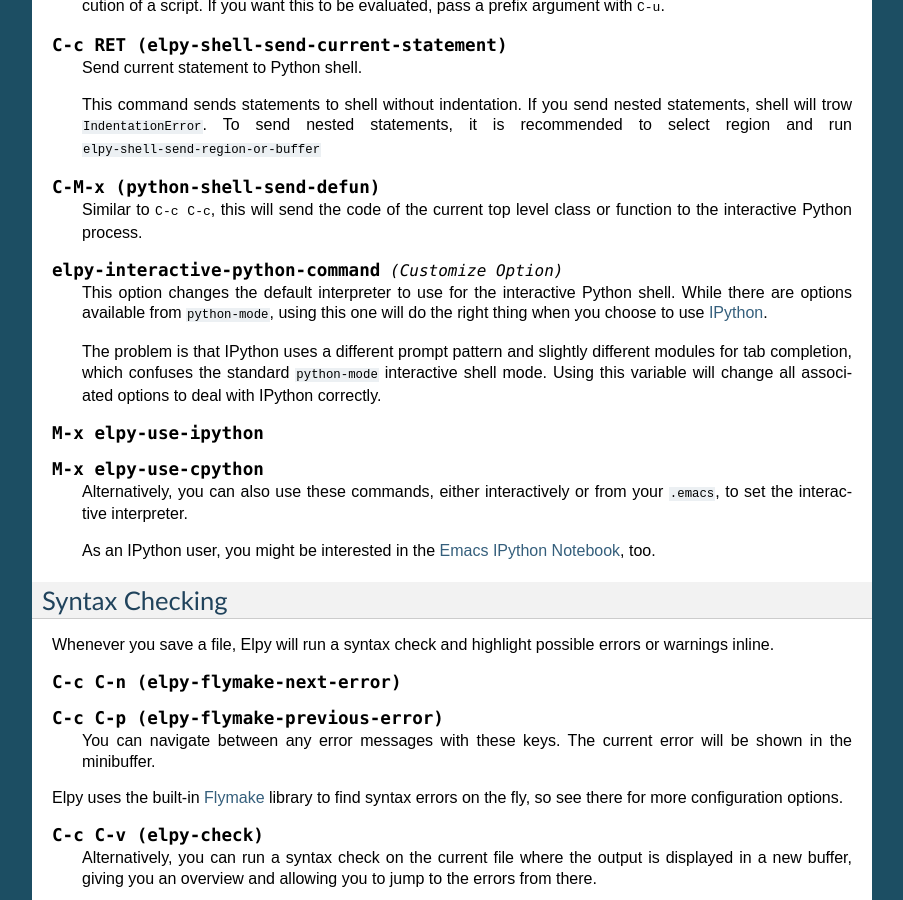
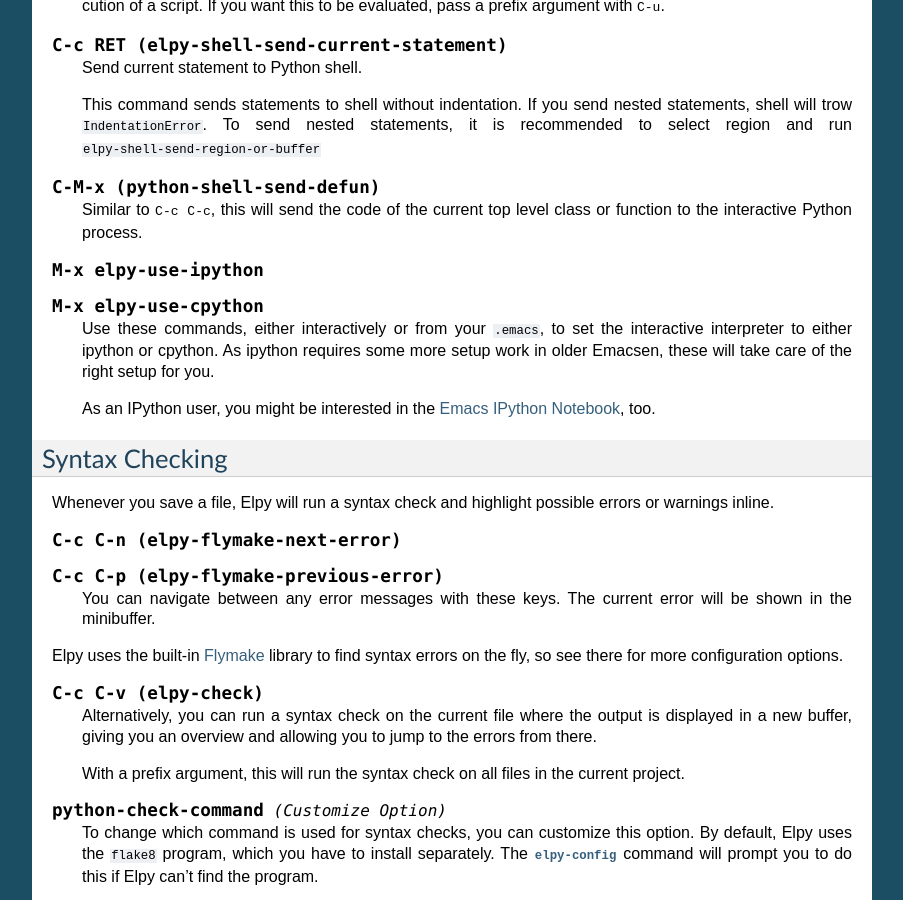
Before and after one commit to jorgenschaefer/elpy, a Sphinx documentation site: the page built from docs/ide.rst, in a window 1280 px wide and 900 px high, scrolled down 2124 px. Shown: the whole window, without its empty margins (198-1101 px from the left). Built offline with Sphinx 7.4.7, drawn with Linux system fonts in a browser that asks for light colours.

Commit message:
Update documentation for ipython

```diff
--- a/docs/ide.rst
+++ b/docs/ide.rst
@@ -183,25 +183,13 @@ easier to send code snippets over.
    Similar to :kbd:`C-c C-c`, this will send the code of the current
    top level class or function to the interactive Python process.
 
-.. option:: elpy-interactive-python-command
-
-   This option changes the default interpreter to use for the
-   interactive Python shell. While there are options available from
-   ``python-mode``, using this one will do the right thing when you
-   choose to use `IPython`_.
-
-   The problem is that IPython uses a different prompt pattern and
-   slightly different modules for tab completion, which confuses the
-   standard ``python-mode`` interactive shell mode. Using this
-   variable will change all associated options to deal with IPython
-   correctly.
-
 .. command:: elpy-use-ipython
 .. command:: elpy-use-cpython
 
-   Alternatively, you can also use these commands, either
-   interactively or from your ``.emacs``, to set the interactive
-   interpreter.
+   Use these commands, either interactively or from your ``.emacs``,
+   to set the interactive interpreter to either ipython or cpython. As
+   ipython requires some more setup work in older Emacsen, these will
+   take care of the right setup for you.
 
    As an IPython user, you might be interested in the `Emacs IPython
    Notebook`_, too.
```
